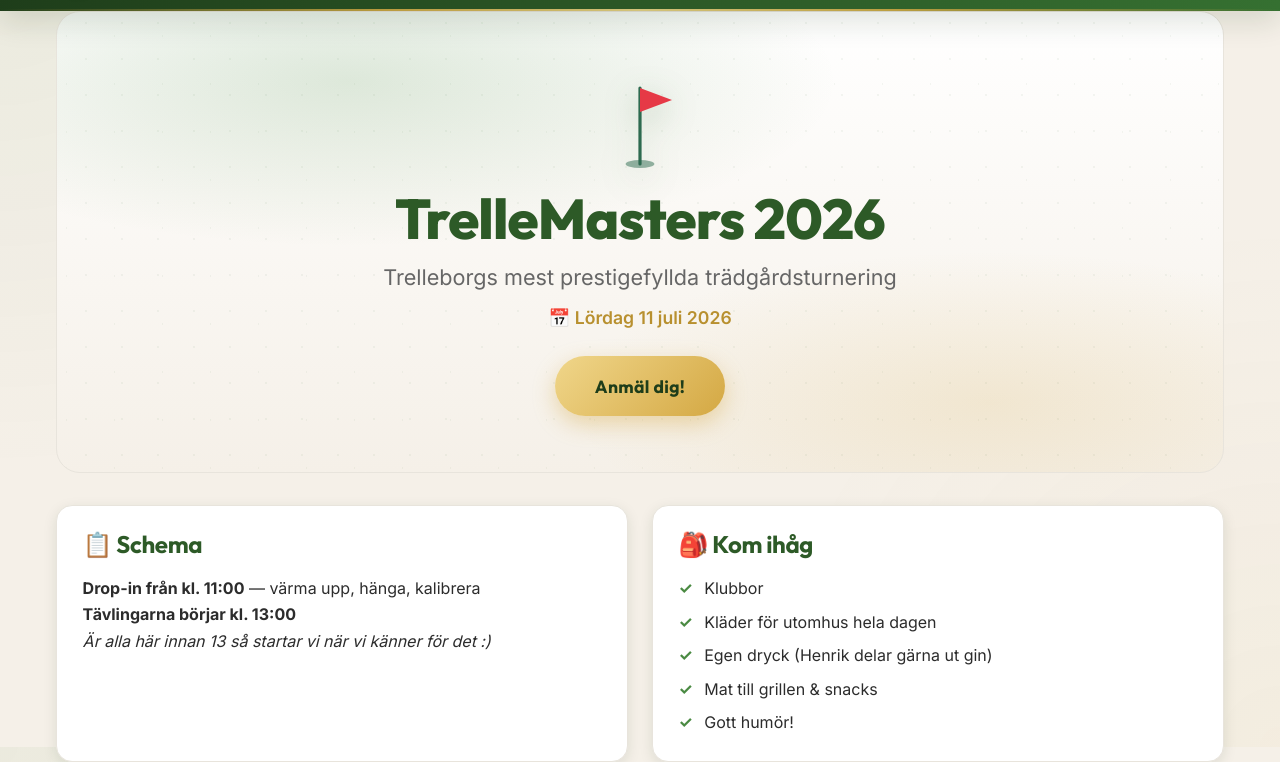
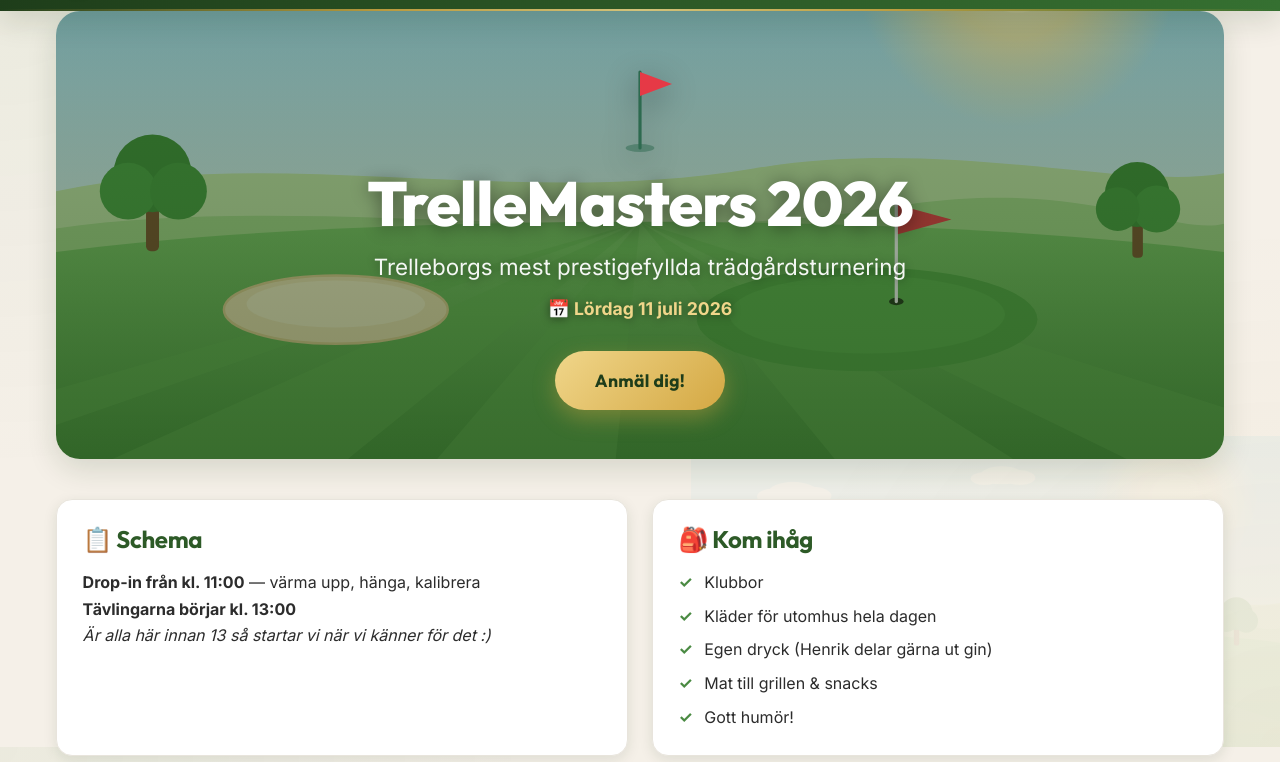
Before and after one commit to HenrikSondergaard/TrelleMasters, a website: page index.html in a window 1280 px wide. Shown: the part 53-815 px from the top of the page. Drawn offline with Linux system fonts and the light colour scheme.

Commit message:
[#21] Golfbana-scen i hero + bana-vattenstämpel site-wide (#23)
Ny SVG-golfbana som hero-scen (vit rubrik över mörkgrön scrim) + subtil fixerad bana-vattenstämpel på alla sidor. Endast visuellt; JS-kontrakt och innehåll orört.

```diff
--- a/css/src/_base.scss
+++ b/css/src/_base.scss
@@ -16,6 +16,7 @@ html {
 }
 
 body {
+  position: relative;
   font-family: var(--font-body);
   font-size: 1rem;
   line-height: 1.65;
@@ -30,6 +31,21 @@ body {
   flex-direction: column;
   -webkit-font-smoothing: antialiased;
   -moz-osx-font-smoothing: grayscale;
+}
+
+// Faint golf-course watermark, fixed bottom-right on every page. Sits above the
+// page background but behind all content (z-index:-1), so it never blocks text.
+body::after {
+  content: '';
+  position: fixed;
+  right: 0;
+  bottom: 0;
+  width: min(46vw, 600px);
+  height: 40vh;
+  background: url('../assets/golf-course.svg') right bottom / contain no-repeat;
+  opacity: 0.07;
+  pointer-events: none;
+  z-index: -1;
 }
 
 // ----- Headings: display face, tight & confident -----
--- a/css/src/_pages.scss
+++ b/css/src/_pages.scss
@@ -4,61 +4,68 @@
 //  HERO  (front page — refined further in its own PR)
 // ============================================================
 .hero {
+  position: relative;
+  display: flex;
+  flex-direction: column;
+  align-items: center;
+  justify-content: center;
   text-align: center;
-  padding: 4rem 1.5rem 3.5rem;
-  margin-bottom: 2rem;
-  background: var(--gradient-hero);
+  min-height: clamp(420px, 56vh, 560px);
+  padding: 3rem 1.5rem;
+  margin-bottom: 2.5rem;
   border-radius: var(--radius-xl);
-  border: 1px solid var(--color-border);
-  position: relative;
   overflow: hidden;
-}
-
-.hero::before {
-  content: '';
-  position: absolute;
-  inset: 0;
+  color: #fff;
+  // A real golf course (SVG illustration) behind a soft dark-green scrim
+  // so the white headline stays legible. Swap the url() for a photo any time.
   background-image:
-    radial-gradient(circle at 20% 50%, rgba(45, 90, 39, 0.05) 1px, transparent 1px),
-    radial-gradient(circle at 80% 30%, rgba(45, 90, 39, 0.05) 1px, transparent 1px);
-  background-size: 48px 48px, 36px 36px;
-  pointer-events: none;
+    linear-gradient(180deg, rgba(22, 48, 15, 0.34) 0%, rgba(22, 48, 15, 0.5) 100%),
+    url('../assets/golf-course.svg');
+  background-size: cover, cover;
+  background-position: center, bottom center;
+  background-repeat: no-repeat, no-repeat;
+  box-shadow: var(--shadow-lg);
 }
 
 .hero > * {
   position: relative;
+  z-index: 1;
 }
 
 .hero-icon {
-  margin: 0 auto 0.5rem;
-  filter: drop-shadow(0 8px 16px rgba(45, 90, 39, 0.25));
+  margin: 0 auto 0.75rem;
+  filter: drop-shadow(0 8px 16px rgba(0, 0, 0, 0.4));
   animation: heroFloat 4s ease-in-out infinite;
 }
 
 .hero h1 {
-  font-size: clamp(2rem, 6vw, 3.5rem);
+  font-size: clamp(2.2rem, 6vw, 3.9rem);
   font-weight: 800;
-  color: var(--color-primary);
-  margin-bottom: 0.5rem;
+  color: #fff;
+  margin-bottom: 0.6rem;
+  text-shadow: 0 2px 18px rgba(0, 0, 0, 0.45);
 }
 
 .hero .tagline {
-  font-size: clamp(1.05rem, 2.4vw, 1.35rem);
-  color: var(--color-text-light);
+  font-size: clamp(1.05rem, 2.6vw, 1.4rem);
+  color: rgba(255, 255, 255, 0.94);
   margin-bottom: 0.5rem;
+  text-shadow: 0 1px 10px rgba(0, 0, 0, 0.4);
 }
 
 .hero .hero-date,
 .hero .event-date {
   font-size: 1.1rem;
-  color: var(--color-accent-dark);
-  font-weight: 600;
-  margin-bottom: 1.5rem;
+  color: var(--color-accent-light);
+  font-weight: 700;
+  margin-bottom: 1.75rem;
+  text-shadow: 0 1px 10px rgba(0, 0, 0, 0.45);
 }
 
 @include mobile {
   .hero {
-    padding: 2.75rem 1rem 2.25rem;
+    min-height: clamp(340px, 64vh, 460px);
+    padding: 2.5rem 1.25rem;
   }
 }
 
```
Also changed, not shown: assets/golf-course.svg (added), css/style.css.
